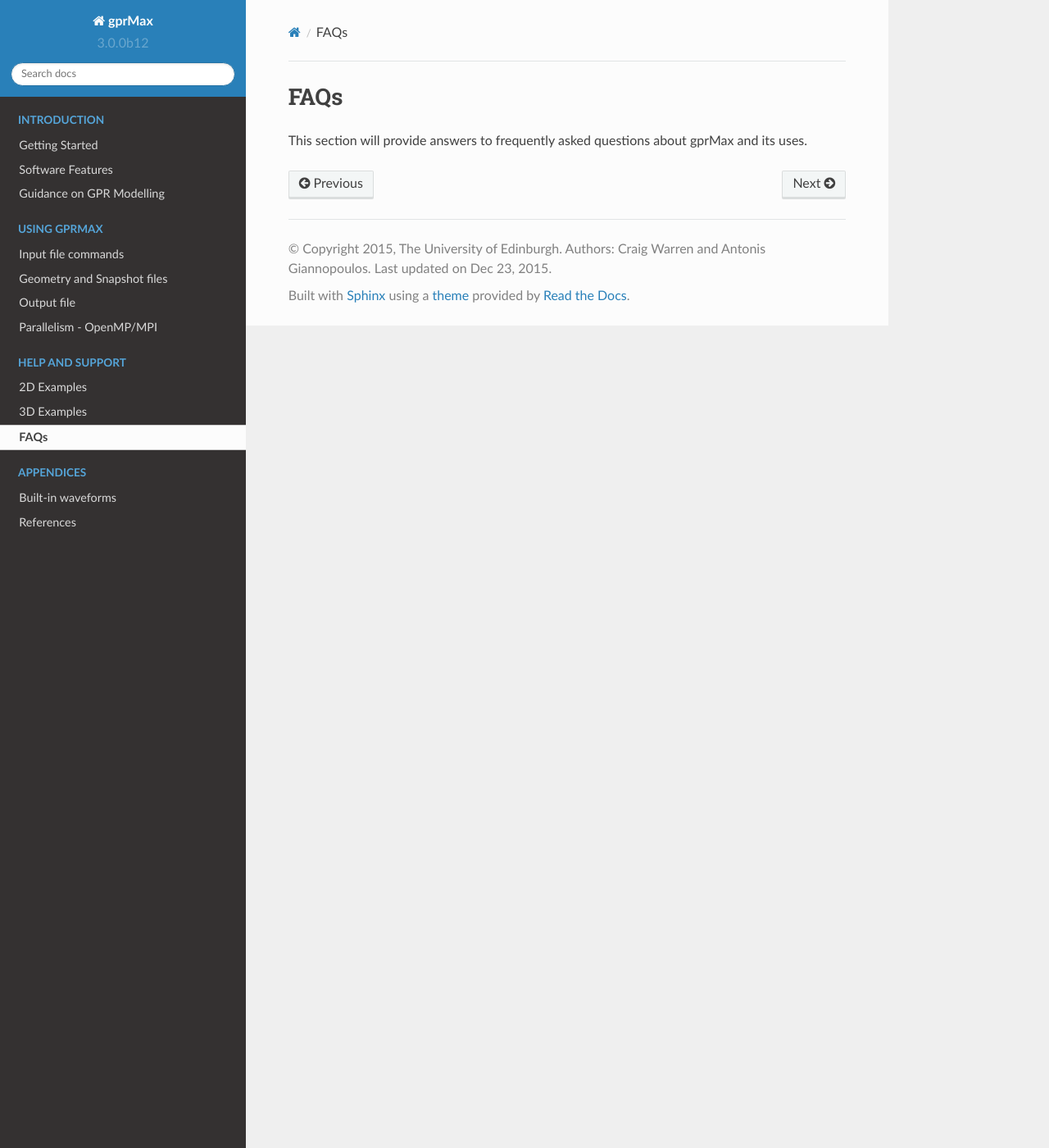
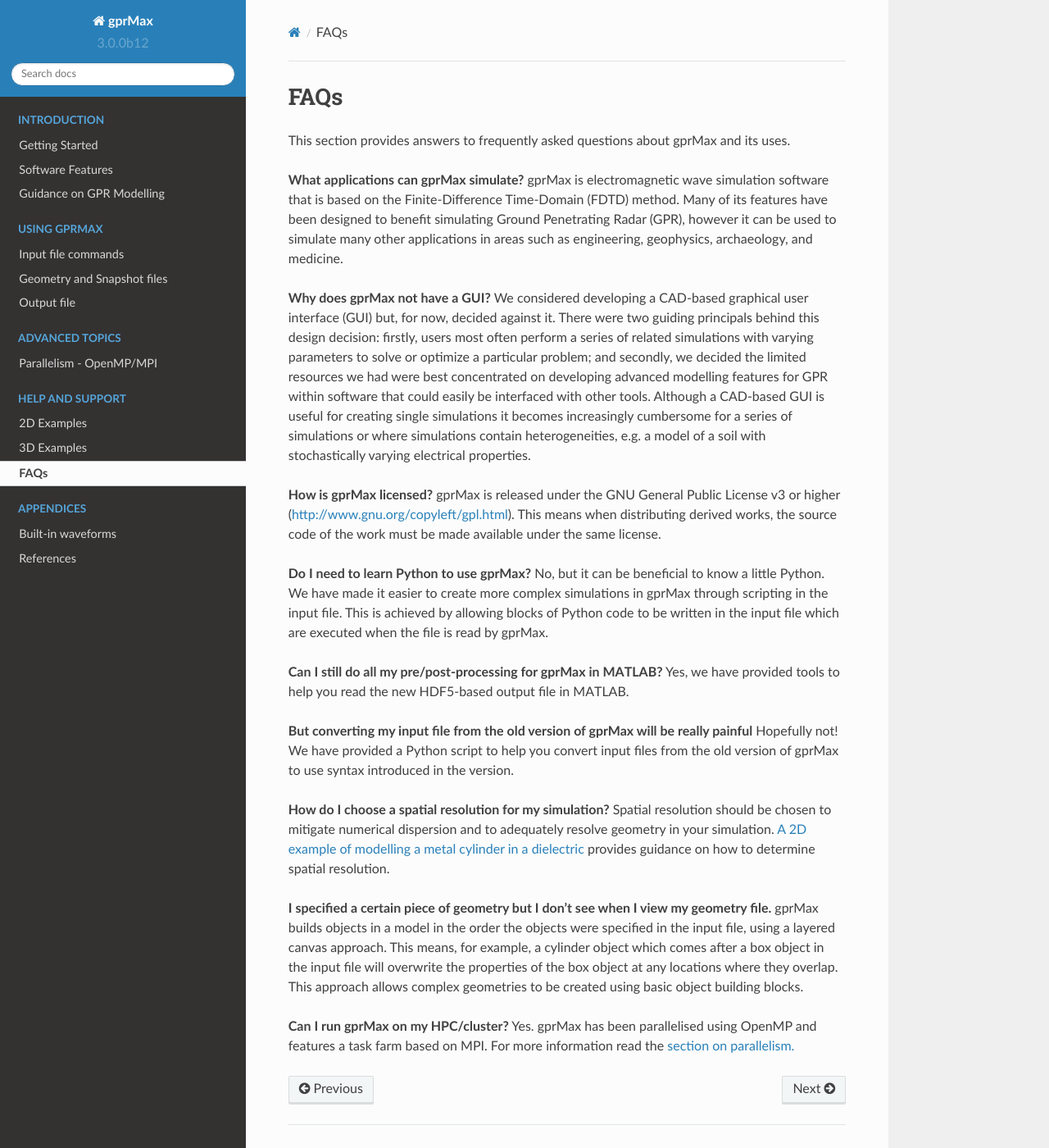
Before and after one commit to gprMax/gprMax, a Sphinx documentation site: the page built from docs/source/faqs.rst, in a window 1280 px wide and 1400 px high. Shown: the whole window at 82% size. Built offline with Sphinx 7.4.7 and the Read the Docs theme 2.0.0, drawn with Linux system fonts in a browser that asks for light colours.

Commit message:
Added some initial FAQs to the documentation.

```diff
--- a/docs/source/examples_2D.rst
+++ b/docs/source/examples_2D.rst
@@ -3,6 +3,8 @@
 ***********
 
 This section provides some general example models in 2D that demonstrate how to use certain features of gprMax. Each example comes with an input file which you can download and run.
+
+.. _example-2D-Ascan:
 
 A-scan with a Hertzian dipole source
 ====================================
--- a/docs/source/faqs.rst
+++ b/docs/source/faqs.rst
@@ -2,4 +2,31 @@
 FAQs
 ****
 
-This section will provide answers to frequently asked questions about gprMax and its uses.
+This section provides answers to frequently asked questions about gprMax and its uses.
+
+**What applications can gprMax simulate?**
+gprMax is electromagnetic wave simulation software that is based on the Finite-Difference Time-Domain (FDTD) method. Many of its features have been designed to benefit simulating Ground Penetrating Radar (GPR), however it can be used to simulate many other applications in areas such as engineering, geophysics, archaeology, and medicine.
+
+**Why does gprMax not have a GUI?**
+We considered developing a CAD-based graphical user interface (GUI) but, for now, decided against it. There were two guiding principals behind this design decision: firstly, users most often perform a series of related simulations with varying parameters to solve or optimize a particular problem; and secondly, we decided the limited resources we had were best concentrated on developing advanced modelling features for GPR within software that could easily be interfaced with other tools. Although a CAD-based GUI is useful for creating single simulations it becomes increasingly cumbersome for a series of simulations or where simulations contain heterogeneities, e.g. a model of a soil with stochastically varying electrical properties.
+
+**How is gprMax licensed?**
+gprMax is released under the GNU General Public License v3 or higher (http://www.gnu.org/copyleft/gpl.html). This means when distributing derived works, the source code of the work must be made available under the same license.
+
+**Do I need to learn Python to use gprMax?**
+No, but it can be beneficial to know a little Python. We have made it easier to create more complex simulations in gprMax through scripting in the input file. This is achieved by allowing blocks of Python code to be written in the input file which are executed when the file is read by gprMax.
+
+**Can I still do all my pre/post-processing for gprMax in MATLAB?**
+Yes, we have provided tools to help you read the new HDF5-based output file in MATLAB.
+
+**But converting my input file from the old version of gprMax will be really painful**
+Hopefully not! We have provided a Python script to help you convert input files from the old version of gprMax to use syntax introduced in the version.
+
+**How do I choose a spatial resolution for my simulation?**
+Spatial resolution should be chosen to mitigate numerical dispersion and to adequately resolve geometry in your simulation. :ref:`A 2D example of modelling a metal cylinder in a dielectric <example-2D-Ascan>` provides guidance on how to determine spatial resolution.
+
+**I specified a certain piece of geometry but I don’t see when I view my geometry file.**
+gprMax builds objects in a model in the order the objects were specified in the input file, using a layered canvas approach. This means, for example, a cylinder object which comes after a box object in the input file will overwrite the properties of the box object at any locations where they overlap. This approach allows complex geometries to be created using basic object building blocks.
+
+**Can I run gprMax on my HPC/cluster?**
+Yes. gprMax has been parallelised using OpenMP and features a task farm based on MPI. For more information read the :ref:`section on parallelism. <openmp_mpi>`
--- a/docs/source/index.rst
+++ b/docs/source/index.rst
@@ -18,8 +18,12 @@
     input
     geometry_snapshots
     output
+
+.. toctree::
+    :maxdepth: 2
+    :caption: Advanced topics
+
     openmp_mpi
-
 
 .. toctree::
     :maxdepth: 2
```
Also changed, not shown: docs/source/gprmodelling.rst (+4 -4 lines).
